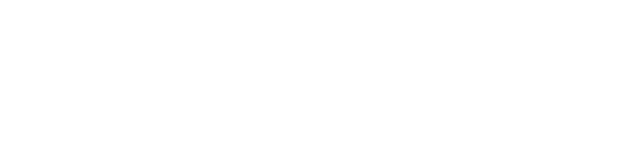
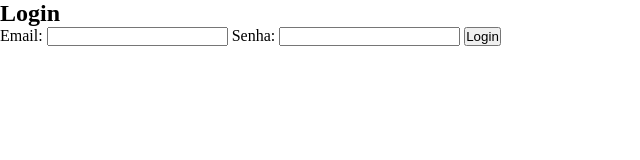
Before and after one commit to s-damasceno/front-end-cp3, a plain HTML site: page login.html in a window 1280 px wide. Shown: the whole page, without its empty margins (0-640 px from the left). Drawn offline with Linux system fonts and the light colour scheme.

Commit message:
formulário da tela de login

```diff
--- a/login.html
+++ b/login.html
@@ -6,7 +6,23 @@
     <title>Login</title>
     <link rel="stylesheet" href="style.css" />
   </head>
+
   <body>
+    <div class="login-container">
+      <h2>Login</h2>
+
+      <form id="formulario-login">
+        <label for="email">Email:</label>
+        <input type="email" id="email" name="email" required />
+
+        <label for="password">Senha:</label>
+        <input type="password" id="password" name="password" required />
+
+        <button type="submit">Login</button>
+
+        <p id="mensagem-erro"></p>
+      </form>
+    </div>
     <script src="script.js"></script>
   </body>
 </html>
```
